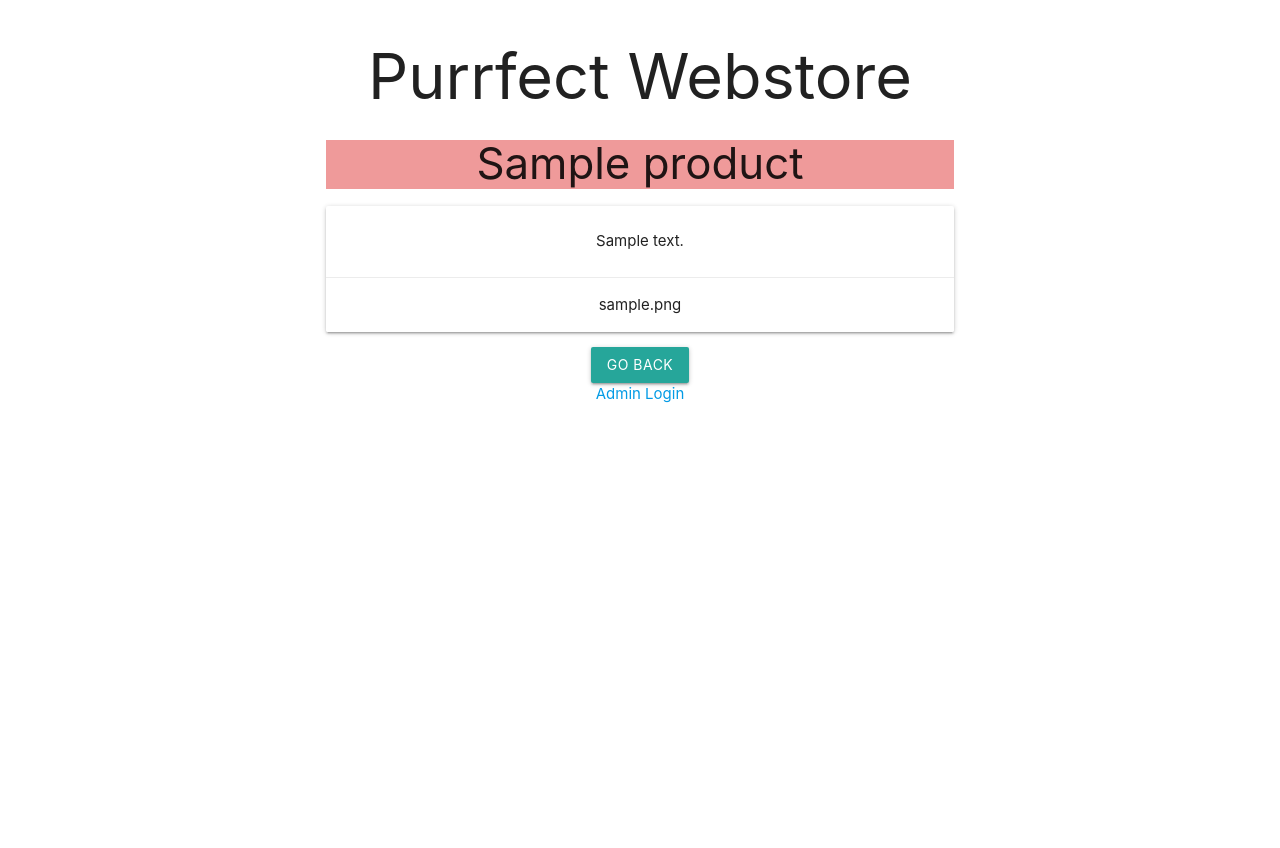
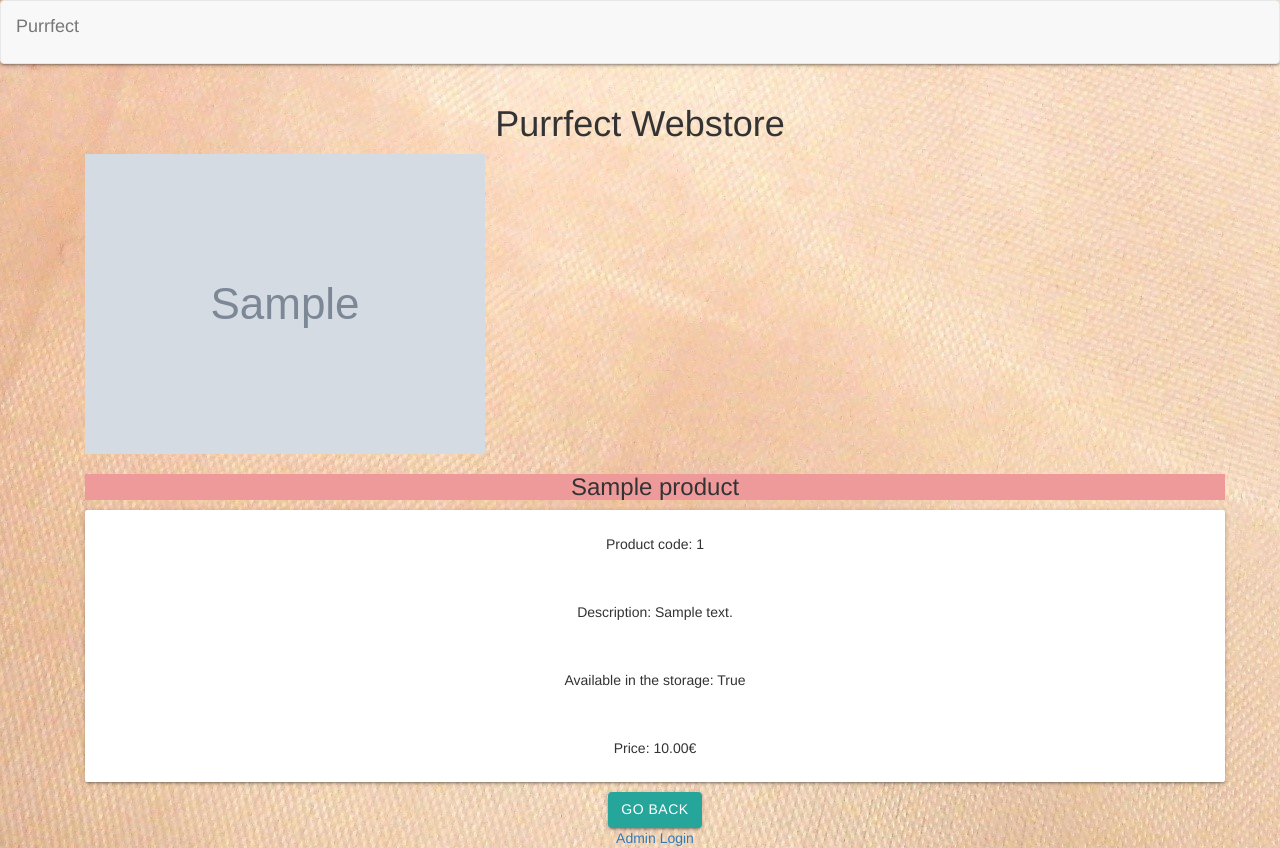
Before and after one commit to annikaniittyla/purrfectwebstore, a Django app: page /products/details/1/ in a window 1280 px wide. Before the commit the page ends 403 px from the top, so only its background shows below. Run offline with Django 3.2, Linux system fonts and the light colour scheme; tables that the repository leaves empty hold one stand-in row (values such as "Sample post"); grey boxes marked "Sample" are stand-in pictures; some libraries are stand-ins or nearby versions.

Commit message:
Added functions to upload photos to "categories" and "products" Added CSS style and bootstrap Added navigation bar

```diff
--- a/products/models.py
+++ b/products/models.py
@@ -5,7 +5,7 @@ from django.db import models
 class Category(models.Model):
     category_name = models.CharField(max_length=250) #db_index=True)
     category_slug = models.SlugField(max_length=200, db_index=True, blank=True, null=True, unique=True)
-    category_logo = models.CharField(max_length=1000, null=True)
+    category_logo = models.ImageField(upload_to = 'pic_folder/', default ='pic_folder/None/no-img.jpg')
 
     class Meta:
         ordering = ('category_name',)
@@ -27,7 +27,7 @@ class Products(models.Model):
     product_slug = models.SlugField(max_length=200, db_index=True, null=True)
     product_code = models.IntegerField()
     product_description = models.TextField(blank=True)
-    product_image = models.CharField(max_length=1000)
+    product_image = models.ImageField(upload_to = 'pic_folder/', default ='pic_folder/None/no-img.jpg')
     product_price = models.DecimalField(max_digits=10, decimal_places=2, null=True)
     product_stock = models.PositiveIntegerField(null=True)
     product_available = models.BooleanField()
--- /dev/null
+++ b/products/static/products/style.css
@@ -0,0 +1,5 @@
+@charset "UTF-8";
+
+body{
+    background: salmon url("images/orange_wallpaper_credits.jpg");
+}
--- a/products/templates/products/details.html
+++ b/products/templates/products/details.html
@@ -1,15 +1,26 @@
 {% extends 'products/layout.html'%}
 
 {% block content%}
+<img src="{{product.product_image.url}}" class="img-responsive">
+
 <h3 class="center-align red lighten-3">{{product.product_name}}</h3>
 <div class="card">
     <div class="card-content">
-    {{product.product_description}}
+    Product code: {{product.product_code}}
     </div>
 
-    <div class="card-action">
-    {{product.product_image}}
+    <div class="card-content">
+    Description: {{product.product_description}}
     </div>
+
+    <div class="card-content">
+    Available in the storage: {{product.product_available}}
+    </div>
+
+    <div class="card-content">
+    Price: {{product.product_price}}€
+    </div>
+
 </div>
 <a href="/products" class="btn">Go Back</a>
 {% endblock %}
--- a/products/templates/products/index.html
+++ b/products/templates/products/index.html
@@ -1,13 +1,16 @@
 {% extends 'products/layout.html' %}
 
 {% block content %}
+
 <header class="container center-align">
     <h3>Categories</h3>
 <header>
 <h3 class="center-align red lighten-3">{{category_name}}</h3>
 <ul class="collection">
     {% for category in categories %}
-        <li class="collection-item"><a href="/products/category_details/{{category.id}}">{{category.category_name}}</a></li>
+        <li class="collection-item"><a href="{% url 'category_details' category.id %}">{{category.category_name}}</a></li>
+
+        <img src="{{category.category_logo.url}}" class="img-responsive">
     {% endfor %}
 </ul>
 
--- a/products/templates/products/layout.html
+++ b/products/templates/products/layout.html
@@ -4,7 +4,19 @@
     <meta charset="UTF-8">
     <meta name="viewport" content="width=device-width, initial-scale=1.0">
     <meta http-equiv="X-UA-Compatible" content="ie=edge">
+    {% load staticfiles %}
     <link rel="stylesheet" href="https://cdnjs.cloudflare.com/ajax/libs/materialize/1.0.0/css/materialize.min.css">
+    <link rel="stylesheet" href="https://maxcdn.bootstrapcdn.com/bootstrap/3.3.6/css/bootstrap.min.css">
+    <link rel="stylesheet" type="text/css" href="{% static 'products/style.css'  %}" />
+
+    <nav class="navbar navbar-default">
+        <div class="container-fluid">
+
+            <div class="navbar-header">
+                <a class="navbar-brand" href="{% url 'index' %}">Purrfect</a>
+            </div>
+        </div>
+    </nav>
     <title>Home page</title>
 </head>
 <header class="container center-align">
--- a/products/views.py
+++ b/products/views.py
@@ -1,30 +1,24 @@
 from django.shortcuts import render
-from django.http import HttpResponse
+from django.http import HttpResponse, Http404
 from .models import Category, Products
 
-
-
 def index(request):
-    #return HttpResponse('Hello from products')
     categories = Category.objects.all()
     context = {
         'title': 'Choose a category',
         "categories" : categories
     }
-
     return render(request, 'products/index.html', context)
 
 
 
 def details(request, id):
-    product = Products.objects.get(id=id)
-
-    context = {
-        'product': product
-    }
-
+    try:
+        product = Products.objects.get(id=id)
+        context = {'product': product}
+    except Products.DoesNotExist:
+        raise Http404("This item does not exist.")
     return render(request, 'products/details.html', context)
-
 
 def category_details(request, id):
     category = Category.objects.get(id=id)
@@ -33,5 +27,4 @@ def category_details(request, id):
     context = {
         'products': products
     }
-
     return render(request, 'products/category_details.html', context)
--- a/webstore/settings.py
+++ b/webstore/settings.py
@@ -102,3 +102,7 @@ USE_TZ = True
 # https://docs.djangoproject.com/en/2.1/howto/static-files/
 
 STATIC_URL = '/static/'
+
+MEDIA_ROOT = BASE_DIR
+#MEDIA_ROOT = os.path.join(BASE_DIR, 'pic_folder')
+MEDIA_URL = '/pic_folder/'
--- a/webstore/urls.py
+++ b/webstore/urls.py
@@ -15,6 +15,8 @@ Including another URLconf
 """
 from django.contrib import admin
 from django.urls import path, include
+from django.conf import settings
+from django.conf.urls.static import static
 
 urlpatterns = [
     path('', include('products.urls')),
@@ -22,3 +24,7 @@ urlpatterns = [
     path('products/', include('products.urls'))
 
 ]
+
+if settings.DEBUG:
+    urlpatterns += static(settings.STATIC_URL, document_root=settings.STATIC_ROOT)
+    urlpatterns += static(settings.MEDIA_URL, document_root=settings.MEDIA_ROOT)
```
Also changed, not shown: products/migrations/0007_auto_20190316_1744.py (added), products/static/products/images/orange wallpaper.jpg (added), products/static/products/images/orange_wallpaper_credits.jpg (added), 1 other file.
